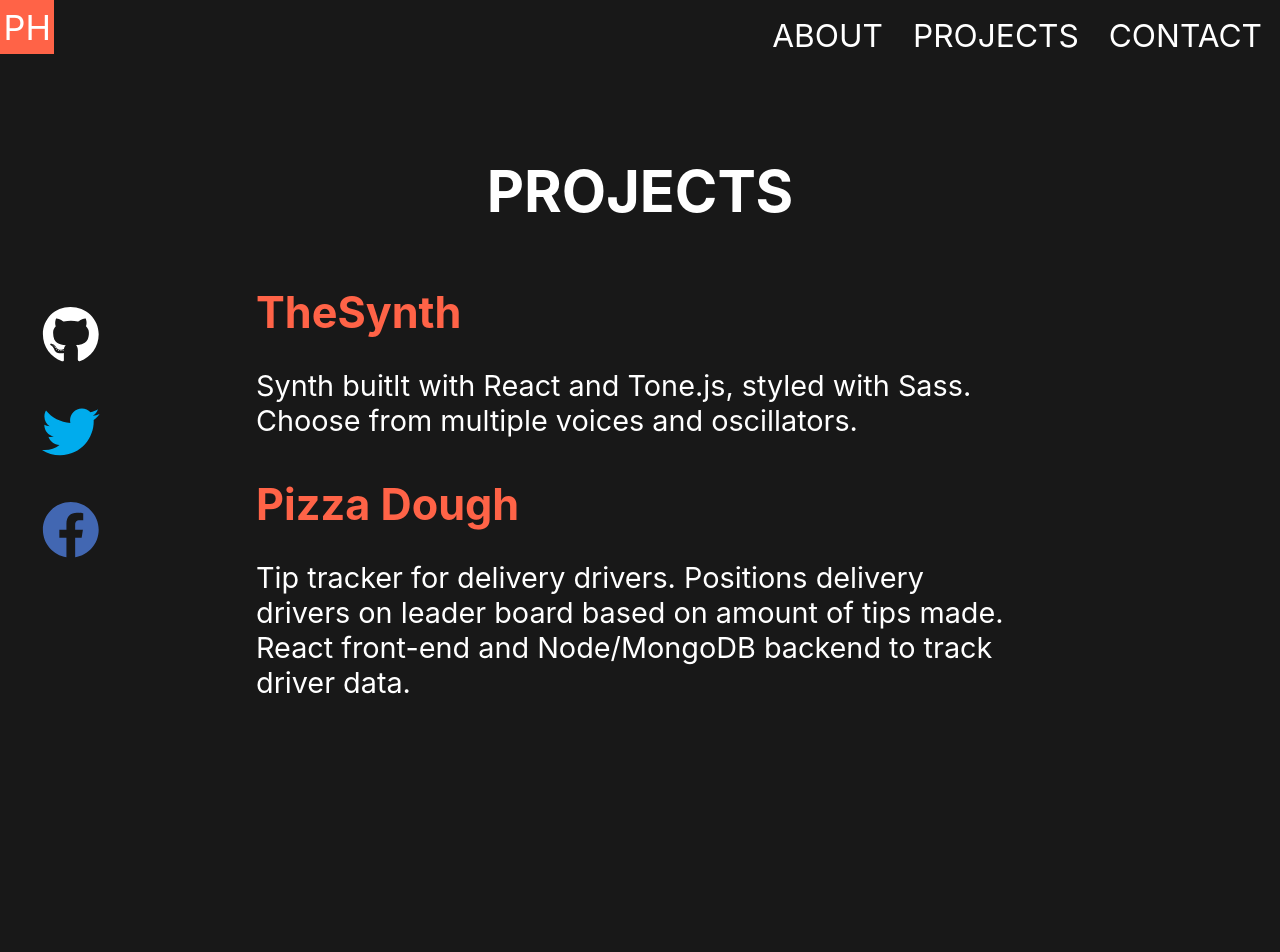
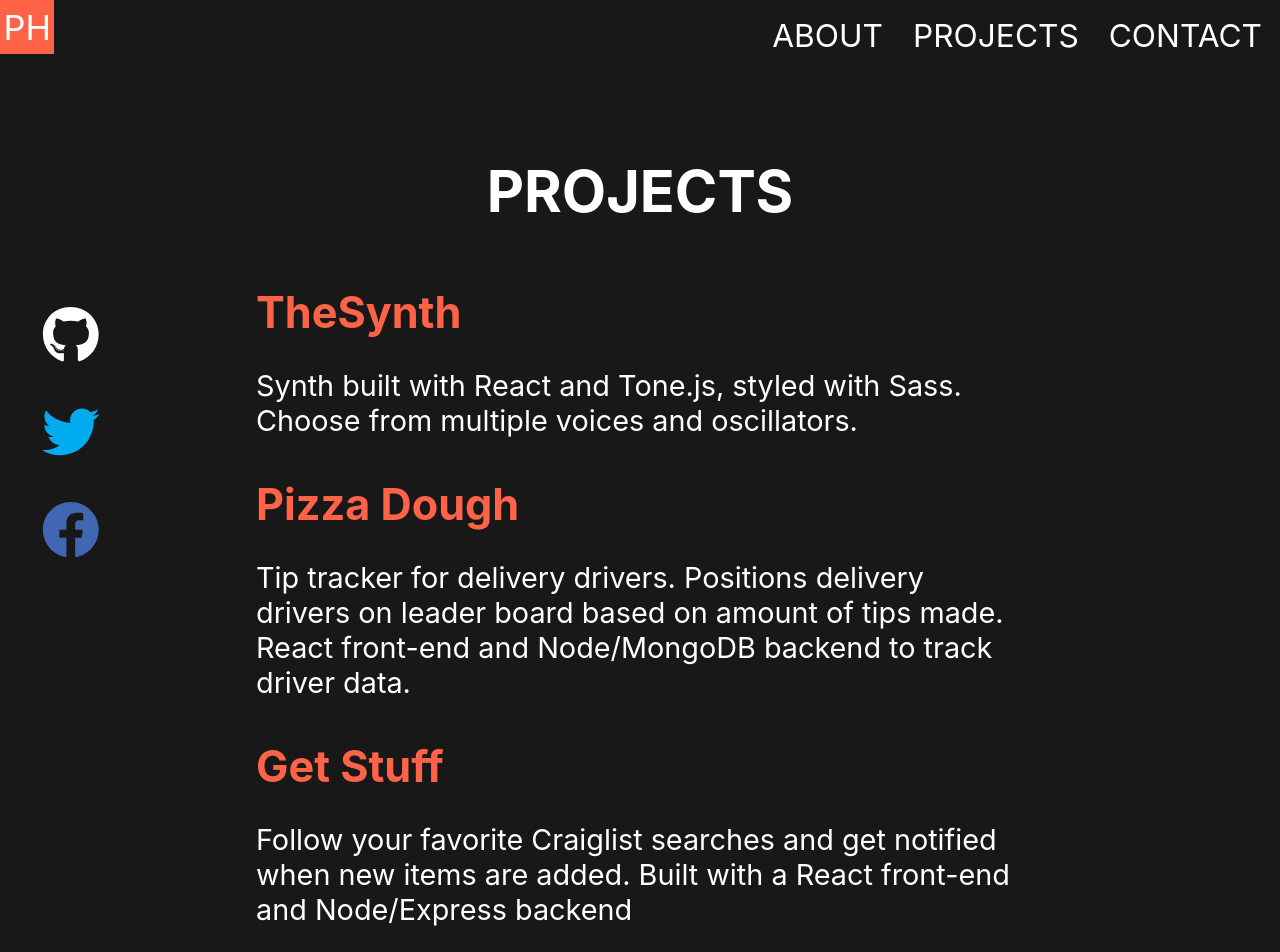
Before and after one commit to PFVNK/MyProfile, a React (Create React App) app: page /projects in a window 1280 px wide. Shown: the top 952 px of the page. Built offline with nearby package versions, Linux system fonts and the light colour scheme.

Commit message:
Add new project (get-stuff)

```diff
--- a/src/Components/Projects.js
+++ b/src/Components/Projects.js
@@ -9,9 +9,11 @@ class Projects extends Component {
                 <div className='projects-text'>
                     <h1>PROJECTS</h1>
                     <a href='https://www.thesynth.live'><h2>TheSynth</h2></a>
-                    <p>Synth buitlt with React and Tone.js, styled with Sass. Choose from multiple voices and oscillators.</p>
+                    <p>Synth built with React and Tone.js, styled with Sass. Choose from multiple voices and oscillators.</p>
                     <a href="https://www.pizza-dough.com/"><h2>Pizza Dough</h2></a>
                     <p>Tip tracker for delivery drivers. Positions delivery drivers on leader board based on amount of tips made. React front-end and Node/MongoDB backend to track driver data.</p>
+                    <a href="https://www.get-stuff.net"><h2>Get Stuff</h2></a>
+                    <p>Follow your favorite Craiglist searches and get notified when new items are added. Built with a React front-end and Node/Express backend</p>
                 </div>
 
             </div>
```
